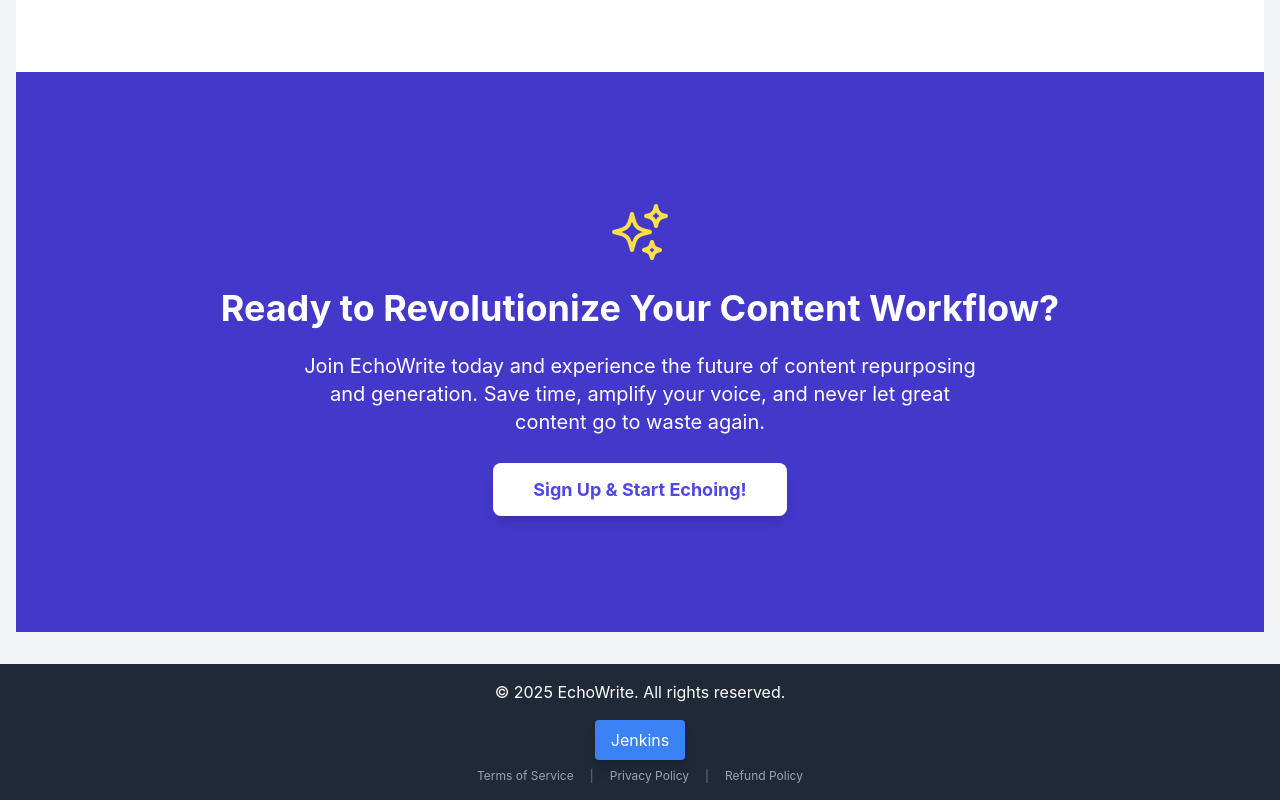
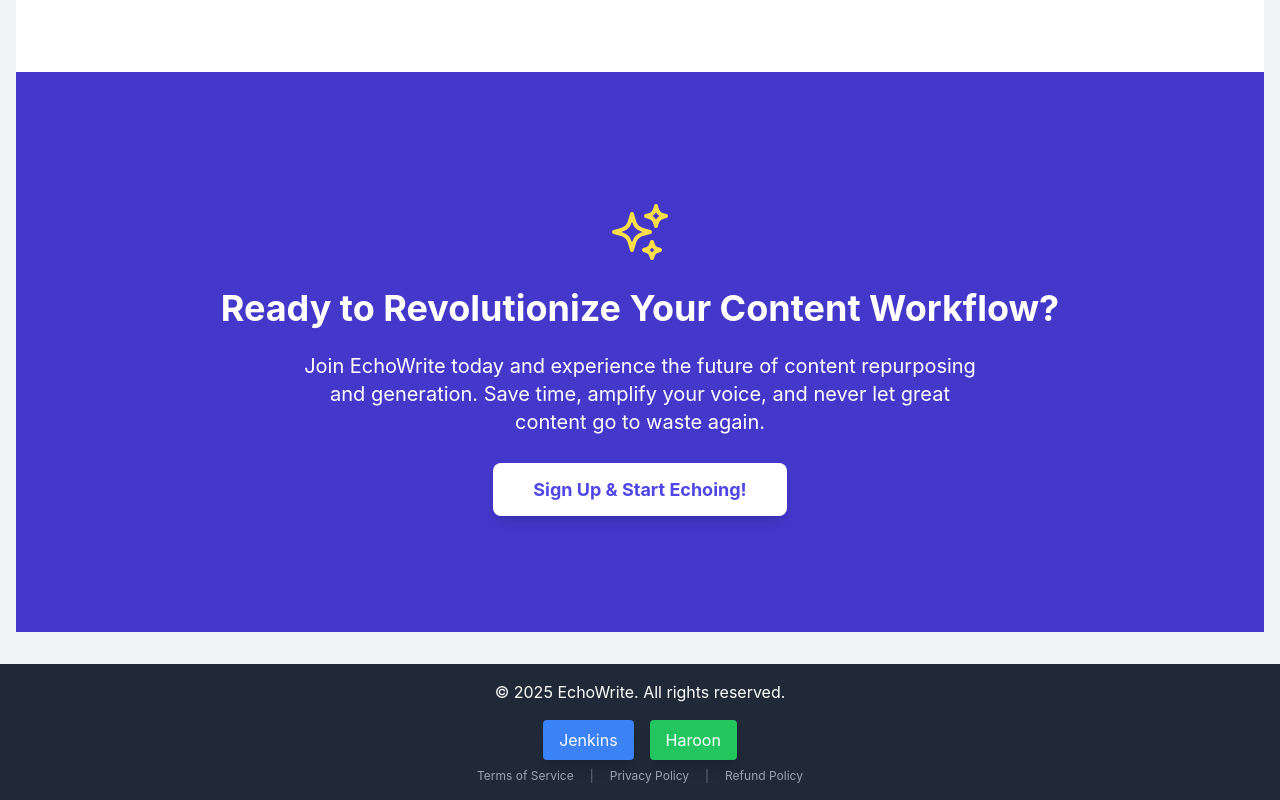
Before and after one commit to wajid-saleem2/echo_frontend, a React (Create React App) app in the folder EchoWriteFrontend/: page / in a window 1280 px wide. Shown: the part 4527-5327 px from the top of the page. Built offline with nearby package versions, Linux system fonts and the light colour scheme; no server answers.

Commit message:
Update App.js

```diff
--- a/EchoWriteFrontend/src/App.js
+++ b/EchoWriteFrontend/src/App.js
@@ -177,17 +177,23 @@
           </Routes>
         </main>
 
-        {/* ✅ Footer with Jenkins Test Button */}
+        {/* ✅ Footer with Jenkins & Haroon Buttons */}
         <footer className="bg-gray-800 text-white text-center p-4">
           © {new Date().getFullYear()} EchoWrite. All rights reserved.
 
-          {/* Jenkins Button */}
-          <div className="mt-4">
+          <div className="mt-4 space-x-4">
             <button
               className="bg-blue-500 hover:bg-blue-600 text-white px-4 py-2 rounded shadow-lg transition-all duration-200 hover:scale-105"
               onClick={() => alert('✅ Jenkins button clicked — deployment successful!')}
             >
               Jenkins
+            </button>
+
+            <button
+              className="bg-green-500 hover:bg-green-600 text-white px-4 py-2 rounded shadow-lg transition-all duration-200 hover:scale-105"
+              onClick={() => alert('✅ Haroon button clicked — feature verified!')}
+            >
+              Haroon
             </button>
           </div>
 
```
